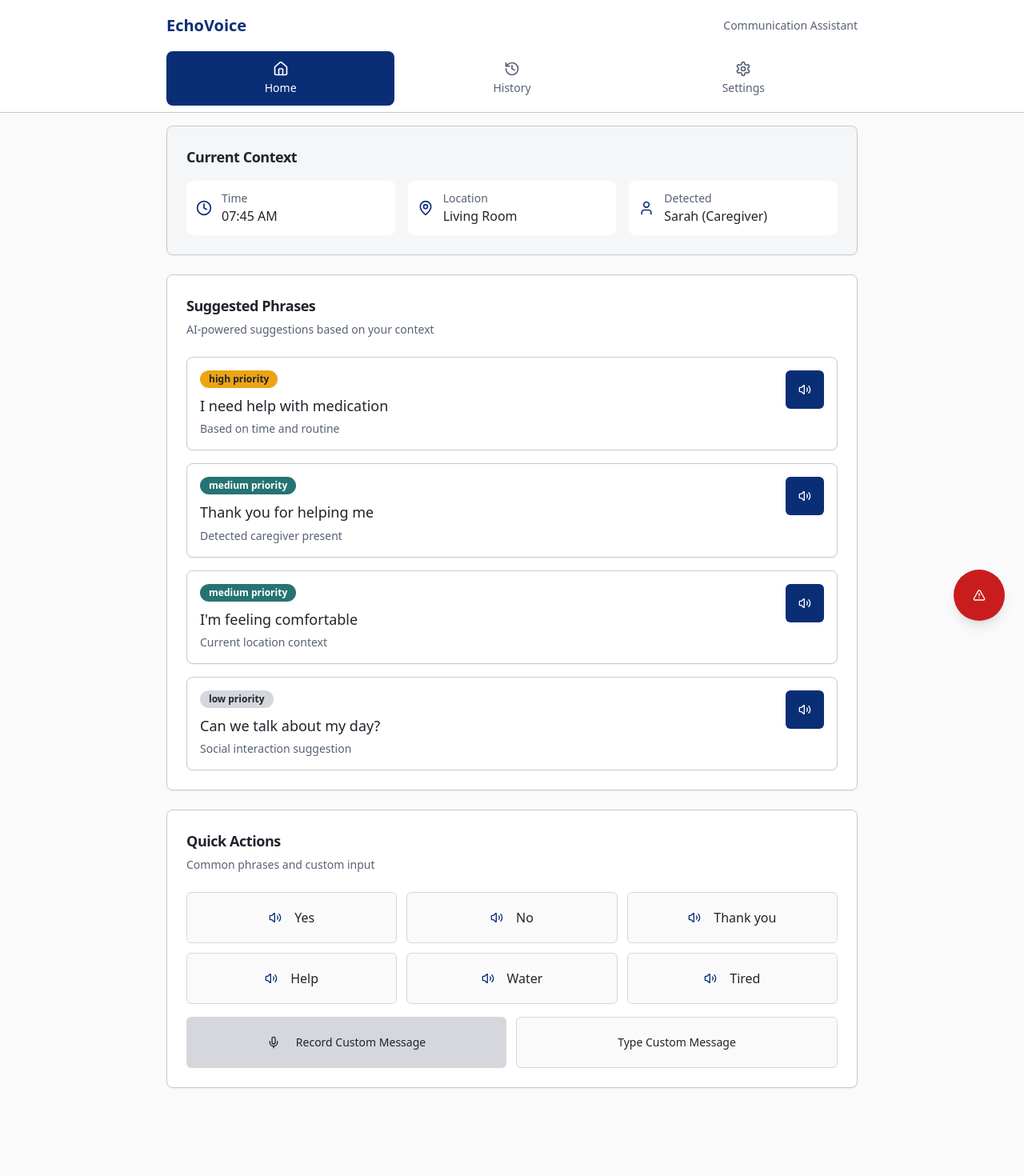
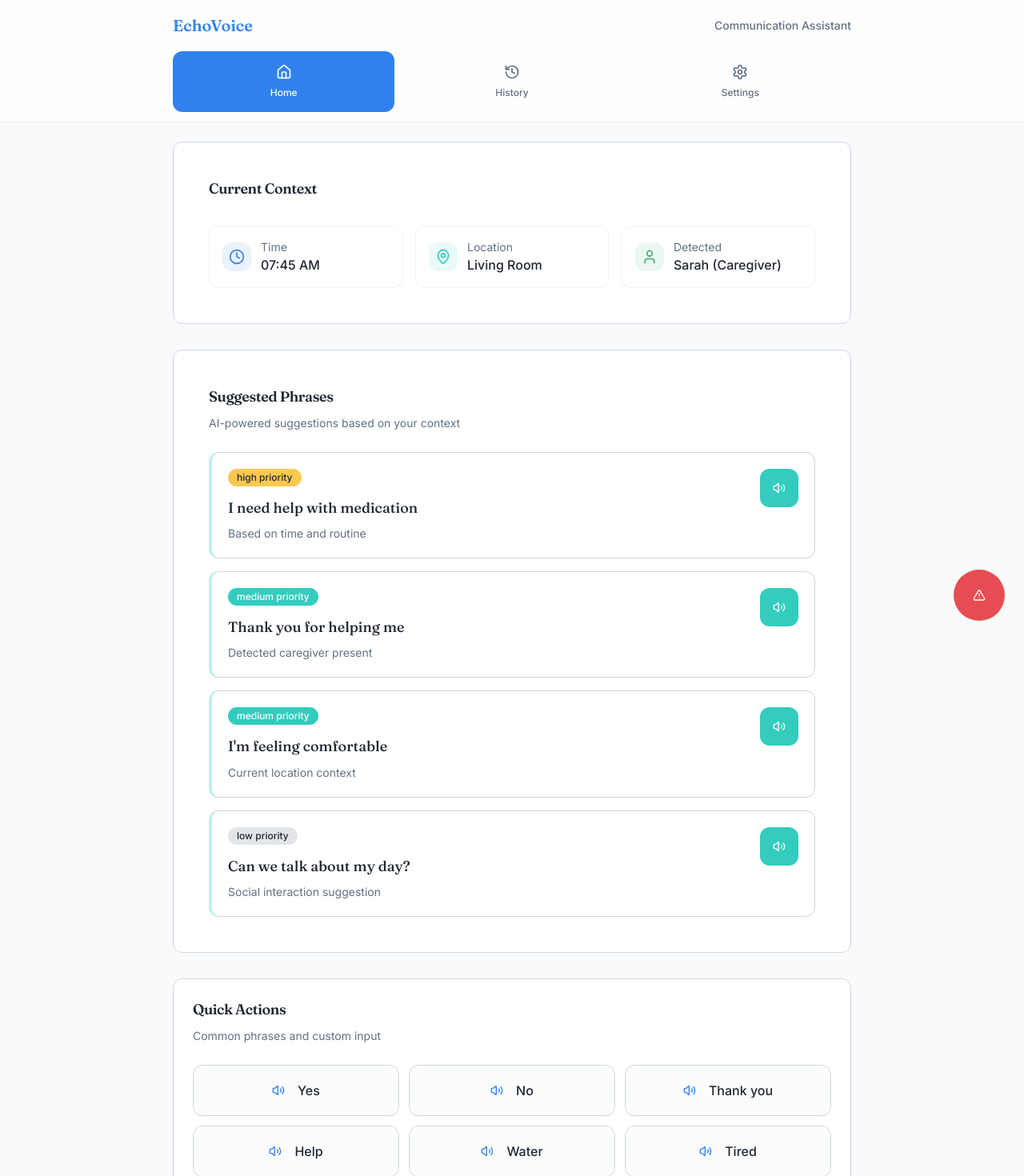
Before and after one commit to itssHimanshuAgarwal/echoVoice, a React (Vite) app: page / in a window 1280 px wide. Shown: the top 1470 px of the page at 80% size. Before the commit the page ends 1376 px from the top, so only its background shows below. Built offline with nearby package versions, Linux system fonts and the light colour scheme.

Commit message:
Polish app design
Enhance EchoVoice app design with a calm, human, and minimal aesthetic. Updates include improved typography, spacing, button feedback, component separation, and overall visual harmony, inspired by Apple Accessibility, Notion, and DeepMind Health.

```diff
--- a/index.html
+++ b/index.html
@@ -6,6 +6,11 @@
     <title>speak-assist-now</title>
     <meta name="description" content="Lovable Generated Project" />
     <meta name="author" content="Lovable" />
+
+    <!-- Google Fonts - Accessible and warm typography -->
+    <link rel="preconnect" href="https://fonts.googleapis.com">
+    <link rel="preconnect" href="https://fonts.gstatic.com" crossorigin>
+    <link href="https://fonts.googleapis.com/css2?family=Inter:wght@300;400;500;600;700&family=Fraunces:wght@400;500;600&display=swap" rel="stylesheet">
 
     <meta property="og:title" content="speak-assist-now" />
     <meta property="og:description" content="Lovable Generated Project" />
--- a/src/components/Navigation.tsx
+++ b/src/components/Navigation.tsx
@@ -10,18 +10,18 @@ const Navigation = () => {
   ];
 
   return (
-    <nav className="bg-card border-b border-border sticky top-0 z-50">
-      <div className="max-w-4xl mx-auto px-4">
+    <nav className="bg-card/80 backdrop-blur-md border-b border-border/50 sticky top-0 z-50">
+      <div className="max-w-4xl mx-auto px-6">
         {/* Header with app name */}
         <div className="flex items-center justify-between h-16">
-          <h1 className="text-xl font-bold text-primary">EchoVoice</h1>
-          <div className="text-sm text-muted-foreground">
+          <h1 className="text-xl font-bold text-primary font-display">EchoVoice</h1>
+          <div className="text-sm text-muted-foreground font-medium">
             Communication Assistant
           </div>
         </div>
 
         {/* Navigation tabs */}
-        <div className="flex space-x-1 pb-2">
+        <div className="flex space-x-2 pb-3">
           {navItems.map(({ to, icon: Icon, label }) => (
             <NavLink
               key={to}
@@ -29,17 +29,17 @@ const Navigation = () => {
               end={to === "/"}
               className={({ isActive }) =>
                 cn(
-                  "flex-1 flex flex-col items-center py-3 px-4 rounded-lg transition-colors",
-                  "min-h-[60px] text-sm font-medium",
-                  "focus:outline-none focus:ring-2 focus:ring-ring focus:ring-offset-2",
+                  "flex-1 flex flex-col items-center py-4 px-5 rounded-xl transition-[var(--transition-gentle)]",
+                  "min-h-[64px] text-sm font-medium",
+                  "focus:outline-none focus:ring-2 focus:ring-ring focus:ring-offset-1",
                   isActive
-                    ? "bg-primary text-primary-foreground"
-                    : "text-muted-foreground hover:text-foreground hover:bg-muted"
+                    ? "bg-primary text-primary-foreground shadow-[var(--shadow-gentle)]"
+                    : "text-muted-foreground hover:text-foreground hover:bg-accent/10 hover:scale-[1.02]"
                 )
               }
             >
-              <Icon className="h-5 w-5 mb-1" />
-              <span>{label}</span>
+              <Icon className="h-5 w-5 mb-2" />
+              <span className="text-xs font-medium">{label}</span>
             </NavLink>
           ))}
         </div>
--- a/src/components/ui/button.tsx
+++ b/src/components/ui/button.tsx
@@ -5,25 +5,28 @@ import { cva, type VariantProps } from "class-variance-authority"
 import { cn } from "@/lib/utils"
 
 const buttonVariants = cva(
-  "inline-flex items-center justify-center gap-2 whitespace-nowrap rounded-md text-sm font-medium ring-offset-background transition-colors focus-visible:outline-none focus-visible:ring-2 focus-visible:ring-ring focus-visible:ring-offset-2 disabled:pointer-events-none disabled:opacity-50 [&_svg]:pointer-events-none [&_svg]:size-4 [&_svg]:shrink-0",
+  "inline-flex items-center justify-center gap-2 whitespace-nowrap rounded-xl text-sm font-medium ring-offset-background transition-[var(--transition-gentle)] focus-visible:outline-none focus-visible:ring-2 focus-visible:ring-ring focus-visible:ring-offset-2 disabled:pointer-events-none disabled:opacity-50 [&_svg]:pointer-events-none [&_svg]:size-4 [&_svg]:shrink-0",
   {
     variants: {
       variant: {
-        default: "bg-primary text-primary-foreground hover:bg-primary/90",
+        default: "bg-primary text-primary-foreground shadow-[var(--shadow-soft)] hover:bg-primary/90 hover:shadow-[var(--shadow-gentle)] hover:scale-[1.02] active:scale-[0.98]",
         destructive:
-          "bg-destructive text-destructive-foreground hover:bg-destructive/90",
+          "bg-destructive text-destructive-foreground shadow-[var(--shadow-soft)] hover:bg-destructive/90 hover:shadow-[var(--shadow-gentle)] hover:scale-[1.02] active:scale-[0.98]",
         outline:
-          "border border-input bg-background hover:bg-accent hover:text-accent-foreground",
+          "border border-border bg-background/60 backdrop-blur-sm shadow-[var(--shadow-soft)] hover:bg-accent/10 hover:text-accent-foreground hover:border-accent/40 hover:scale-[1.02] active:scale-[0.98]",
         secondary:
-          "bg-secondary text-secondary-foreground hover:bg-secondary/80",
-        ghost: "hover:bg-accent hover:text-accent-foreground",
-        link: "text-primary underline-offset-4 hover:underline",
+          "bg-secondary text-secondary-foreground shadow-[var(--shadow-soft)] hover:bg-secondary/80 hover:shadow-[var(--shadow-gentle)] hover:scale-[1.02] active:scale-[0.98]",
+        ghost: "hover:bg-accent/10 hover:text-accent-foreground hover:scale-[1.02] active:scale-[0.98] rounded-lg",
+        link: "text-primary underline-offset-4 hover:underline hover:text-primary/80",
+        warm: "bg-accent text-accent-foreground shadow-[var(--shadow-soft)] hover:bg-accent/90 hover:shadow-[var(--shadow-gentle)] hover:scale-[1.02] active:scale-[0.98]",
+        gentle: "bg-success text-success-foreground shadow-[var(--shadow-soft)] hover:bg-success/90 hover:shadow-[var(--shadow-gentle)] hover:scale-[1.02] active:scale-[0.98]"
       },
       size: {
-        default: "h-10 px-4 py-2",
-        sm: "h-9 rounded-md px-3",
-        lg: "h-11 rounded-md px-8",
-        icon: "h-10 w-10",
+        default: "h-11 px-6 py-2.5",
+        sm: "h-9 rounded-lg px-4 text-xs",
+        lg: "h-14 rounded-xl px-8 text-base",
+        xl: "h-16 rounded-xl px-10 text-lg",
+        icon: "h-11 w-11 rounded-xl",
       },
     },
     defaultVariants: {
--- a/src/components/ui/card.tsx
+++ b/src/components/ui/card.tsx
@@ -9,7 +9,7 @@ const Card = React.forwardRef<
   <div
     ref={ref}
     className={cn(
-      "rounded-lg border bg-card text-card-foreground shadow-sm",
+      "rounded-xl border border-border bg-card text-card-foreground shadow-[var(--shadow-soft)] transition-[var(--transition-gentle)] hover:shadow-[var(--shadow-gentle)]",
       className
     )}
     {...props}
@@ -23,7 +23,7 @@ const CardHeader = React.forwardRef<
 >(({ className, ...props }, ref) => (
   <div
     ref={ref}
-    className={cn("flex flex-col space-y-1.5 p-6", className)}
+    className={cn("flex flex-col space-y-2 p-6", className)}
     {...props}
   />
 ))
@@ -36,7 +36,7 @@ const CardTitle = React.forwardRef<
   <h3
     ref={ref}
     className={cn(
-      "text-2xl font-semibold leading-none tracking-tight",
+      "text-xl font-semibold leading-none tracking-tight font-display",
       className
     )}
     {...props}
@@ -50,7 +50,7 @@ const CardDescription = React.forwardRef<
 >(({ className, ...props }, ref) => (
   <p
     ref={ref}
-    className={cn("text-sm text-muted-foreground", className)}
+    className={cn("text-sm text-muted-foreground leading-relaxed", className)}
     {...props}
   />
 ))
@@ -60,7 +60,7 @@ const CardContent = React.forwardRef<
   HTMLDivElement,
   React.HTMLAttributes<HTMLDivElement>
 >(({ className, ...props }, ref) => (
-  <div ref={ref} className={cn("p-6 pt-0", className)} {...props} />
+  <div ref={ref} className={cn("p-6 pt-0 space-y-4", className)} {...props} />
 ))
 CardContent.displayName = "CardContent"
 
--- a/src/index.css
+++ b/src/index.css
@@ -2,109 +2,126 @@
 @tailwind components;
 @tailwind utilities;
 
-/* EchoVoice - Accessible Communication App Design System
-All colors MUST be HSL. Optimized for high contrast and accessibility.
+/* EchoVoice - Empathetic Communication App Design System
+Calm, human-centered design inspired by Apple Accessibility and Notion
+All colors MUST be HSL. Optimized for emotional comfort and accessibility.
 */
 
 @layer base {
   :root {
-    /* High contrast background system */
-    --background: 0 0% 98%;
-    --foreground: 220 15% 15%;
+    /* Soft, calming background system - pale blue and off-white */
+    --background: 210 25% 98%;
+    --foreground: 215 25% 16%;
 
-    /* Card system with strong contrast */
+    /* Card system with gentle separation */
     --card: 0 0% 100%;
-    --card-foreground: 220 15% 15%;
+    --card-foreground: 215 25% 16%;
 
     --popover: 0 0% 100%;
-    --popover-foreground: 220 15% 15%;
+    --popover-foreground: 215 25% 16%;
 
-    /* Primary: Deep blue for excellent contrast */
-    --primary: 220 85% 25%;
+    /* Primary: Gentle, trustworthy blue */
+    --primary: 214 84% 56%;
     --primary-foreground: 0 0% 100%;
 
-    /* Secondary: Soft gray with high contrast */
-    --secondary: 220 10% 85%;
-    --secondary-foreground: 220 15% 15%;
+    /* Secondary: Soft, warm gray */
+    --secondary: 210 15% 90%;
+    --secondary-foreground: 215 25% 16%;
 
-    /* Muted: Light backgrounds */
-    --muted: 220 10% 92%;
-    --muted-foreground: 220 15% 40%;
+    /* Muted: Very light, comfortable backgrounds */
+    --muted: 210 20% 95%;
+    --muted-foreground: 215 15% 45%;
 
-    /* Accent: Complementary blue-green */
-    --accent: 180 50% 30%;
+    /* Accent: Warm, comforting teal */
+    --accent: 175 60% 50%;
     --accent-foreground: 0 0% 100%;
 
-    /* Success and warning for communication feedback */
-    --success: 120 60% 35%;
+    /* Success: Gentle, encouraging green */
+    --success: 150 50% 45%;
     --success-foreground: 0 0% 100%;
 
-    --warning: 40 85% 50%;
-    --warning-foreground: 220 15% 15%;
+    /* Warning: Soft, attention-drawing amber */
+    --warning: 42 95% 65%;
+    --warning-foreground: 215 25% 16%;
 
-    --destructive: 0 75% 45%;
+    --destructive: 358 75% 60%;
     --destructive-foreground: 0 0% 100%;
 
-    /* Accessible borders and inputs */
-    --border: 220 15% 80%;
-    --input: 220 15% 85%;
-    --ring: 220 85% 40%;
+    /* Subtle, accessible borders */
+    --border: 215 20% 85%;
+    --input: 215 20% 92%;
+    --ring: 214 84% 56%;
 
-    --radius: 0.5rem;
+    --radius: 0.75rem;
 
-    --sidebar-background: 0 0% 98%;
+    /* Sidebar system */
+    --sidebar-background: 210 20% 97%;
+    --sidebar-foreground: 215 20% 25%;
+    --sidebar-primary: 214 84% 56%;
+    --sidebar-primary-foreground: 0 0% 100%;
+    --sidebar-accent: 210 15% 90%;
+    --sidebar-accent-foreground: 215 25% 16%;
+    --sidebar-border: 215 20% 88%;
+    --sidebar-ring: 214 84% 56%;
 
-    --sidebar-foreground: 240 5.3% 26.1%;
+    /* Enhanced spacing and comfort */
+    --content-padding: 1.5rem;
+    --section-spacing: 2rem;
+    --card-padding: 1.25rem;
 
-    --sidebar-primary: 240 5.9% 10%;
+    /* Soft shadows for depth */
+    --shadow-soft: 0 2px 8px rgba(59, 130, 246, 0.08);
+    --shadow-gentle: 0 4px 16px rgba(59, 130, 246, 0.12);
+    --shadow-warm: 0 8px 32px rgba(59, 130, 246, 0.15);
 
-    --sidebar-primary-foreground: 0 0% 98%;
-
-    --sidebar-accent: 240 4.8% 95.9%;
-
-    --sidebar-accent-foreground: 240 5.9% 10%;
-
-    --sidebar-border: 220 13% 91%;
-
-    --sidebar-ring: 217.2 91.2% 59.8%;
+    /* Smooth transitions */
+    --transition-gentle: all 0.2s cubic-bezier(0.4, 0, 0.2, 1);
+    --transition-smooth: all 0.3s cubic-bezier(0.4, 0, 0.2, 1);
   }
 
   .dark {
-    --background: 222.2 84% 4.9%;
-    --foreground: 210 40% 98%;
+    --background: 215 30% 8%;
+    --foreground: 210 40% 95%;
 
-    --card: 222.2 84% 4.9%;
-    --card-foreground: 210 40% 98%;
+    --card: 215 30% 10%;
+    --card-foreground: 210 40% 95%;
 
-    --popover: 222.2 84% 4.9%;
-    --popover-foreground: 210 40% 98%;
+    --popover: 215 30% 10%;
+    --popover-foreground: 210 40% 95%;
 
-    --primary: 210 40% 98%;
-    --primary-foreground: 222.2 47.4% 11.2%;
+    --primary: 214 84% 65%;
+    --primary-foreground: 215 30% 8%;
 
-    --secondary: 217.2 32.6% 17.5%;
-    --secondary-foreground: 210 40% 98%;
+    --secondary: 215 25% 15%;
+    --secondary-foreground: 210 40% 95%;
 
-    --muted: 217.2 32.6% 17.5%;
-    --muted-foreground: 215 20.2% 65.1%;
+    --muted: 215 25% 12%;
+    --muted-foreground: 215 20% 65%;
 
-    --accent: 217.2 32.6% 17.5%;
-    --accent-foreground: 210 40% 98%;
+    --accent: 175 60% 55%;
+    --accent-foreground: 215 30% 8%;
 
-    --destructive: 0 62.8% 30.6%;
-    --destructive-foreground: 210 40% 98%;
+    --success: 150 50% 50%;
+    --success-foreground: 215 30% 8%;
 
-    --border: 217.2 32.6% 17.5%;
-    --input: 217.2 32.6% 17.5%;
-    --ring: 212.7 26.8% 83.9%;
-    --sidebar-background: 240 5.9% 10%;
-    --sidebar-foreground: 240 4.8% 95.9%;
-    --sidebar-primary: 224.3 76.3% 48%;
-    --sidebar-primary-foreground: 0 0% 100%;
-    --sidebar-accent: 240 3.7% 15.9%;
-    --sidebar-accent-foreground: 240 4.8% 95.9%;
-    --sidebar-border: 240 3.7% 15.9%;
-    --sidebar-ring: 217.2 91.2% 59.8%;
+    --warning: 42 95% 70%;
+    --warning-foreground: 215 30% 8%;
+
+    --destructive: 358 75% 65%;
+    --destructive-foreground: 215 30% 8%;
+
+    --border: 215 25% 18%;
+    --input: 215 25% 15%;
+    --ring: 214 84% 65%;
+
+    --sidebar-background: 215 30% 9%;
+    --sidebar-foreground: 210 40% 90%;
+    --sidebar-primary: 214 84% 65%;
+    --sidebar-primary-foreground: 215 30% 8%;
+    --sidebar-accent: 215 25% 15%;
+    --sidebar-accent-foreground: 210 40% 95%;
+    --sidebar-border: 215 25% 18%;
+    --sidebar-ring: 214 84% 65%;
   }
 }
 
@@ -115,5 +132,45 @@ All colors MUST be HSL. Optimized for high contrast and accessibility.
 
   body {
     @apply bg-background text-foreground;
+    font-family: 'Inter', -apple-system, BlinkMacSystemFont, 'Segoe UI', Roboto, sans-serif;
+    font-feature-settings: 'cv11', 'ss01';
+    font-variation-settings: 'opsz' 32;
+  }
+
+  h1, h2, h3, h4, h5, h6 {
+    font-family: 'Fraunces', 'Inter', serif;
+    font-feature-settings: 'ss01', 'ss02';
   }
 }
+
+@layer components {
+  .empathetic-card {
+    @apply bg-card border border-border rounded-xl shadow-[var(--shadow-soft)]
+           hover:shadow-[var(--shadow-gentle)] transition-[var(--transition-gentle)];
+  }
+
+  .gentle-button {
+    @apply transition-[var(--transition-gentle)]
+           hover:scale-[1.02] active:scale-[0.98]
+           focus:ring-2 focus:ring-ring focus:ring-offset-2;
+  }
+
+  .warm-interaction {
+    @apply hover:bg-accent/10 transition-[var(--transition-gentle)]
+           rounded-lg cursor-pointer;
+  }
+
+  .soft-separator {
+    @apply border-border/40;
+  }
+
+  .context-section {
+    @apply bg-muted/40 border border-border/30 rounded-xl
+           p-[var(--card-padding)] space-y-3;
+  }
+
+  .phrase-card {
+    @apply empathetic-card warm-interaction p-[var(--card-padding)]
+           border-l-4 border-l-accent/20 hover:border-l-accent/60;
+  }
+}
--- a/src/pages/Home.tsx
+++ b/src/pages/Home.tsx
@@ -4,6 +4,7 @@ import { Badge } from "@/components/ui/badge";
 import { useToast } from "@/hooks/use-toast";
 import { Mic, Volume2, MapPin, Clock, User, Copy, Play } from "lucide-react";
 import { useState } from "react";
+import { cn } from "@/lib/utils";
 
 const Home = () => {
   const { toast } = useToast();
@@ -87,30 +88,36 @@ const Home = () => {
   };
 
   return (
-    <div className="max-w-4xl mx-auto p-4 space-y-6">
+    <div className="max-w-4xl mx-auto p-6 space-y-8">
       {/* Context Information Panel */}
-      <Card className="bg-muted/30">
-        <CardHeader className="pb-4">
-          <CardTitle className="text-lg">Current Context</CardTitle>
+      <Card className="context-section">
+        <CardHeader className="pb-5">
+          <CardTitle className="text-lg font-display">Current Context</CardTitle>
         </CardHeader>
         <CardContent>
           <div className="grid grid-cols-1 sm:grid-cols-3 gap-4">
-            <div className="flex items-center gap-3 p-3 bg-card rounded-lg">
+            <div className="flex items-center gap-3 p-4 bg-card rounded-xl border border-border/30 shadow-[var(--shadow-soft)]">
+              <div className="p-2 bg-primary/10 rounded-lg">
                 <Clock className="h-5 w-5 text-primary" />
+              </div>
               <div>
                 <div className="text-sm text-muted-foreground">Time</div>
                 <div className="font-medium">{contextData.time}</div>
               </div>
             </div>
-            <div className="flex items-center gap-3 p-3 bg-card rounded-lg">
-              <MapPin className="h-5 w-5 text-primary" />
+            <div className="flex items-center gap-3 p-4 bg-card rounded-xl border border-border/30 shadow-[var(--shadow-soft)]">
+              <div className="p-2 bg-accent/10 rounded-lg">
+                <MapPin className="h-5 w-5 text-accent" />
+              </div>
               <div>
                 <div className="text-sm text-muted-foreground">Location</div>
                 <div className="font-medium">{contextData.location}</div>
               </div>
             </div>
-            <div className="flex items-center gap-3 p-3 bg-card rounded-lg">
-              <User className="h-5 w-5 text-primary" />
+            <div className="flex items-center gap-3 p-4 bg-card rounded-xl border border-border/30 shadow-[var(--shadow-soft)]">
+              <div className="p-2 bg-success/10 rounded-lg">
+                <User className="h-5 w-5 text-success" />
+              </div>
               <div>
                 <div className="text-sm text-muted-foreground">Detected</div>
                 <div className="font-medium">{contextData.detectedPerson}</div>
@@ -121,32 +128,33 @@ const Home = () => {
       </Card>
 
       {/* AI Phrase Suggestions */}
-      <Card>
+      <Card className="phrase-card">
         <CardHeader>
-          <CardTitle className="text-lg">Suggested Phrases</CardTitle>
+          <CardTitle className="text-lg font-display">Suggested Phrases</CardTitle>
           <CardDescription>
             AI-powered suggestions based on your context
           </CardDescription>
         </CardHeader>
-        <CardContent>
-          <div className="grid gap-4">
+        <CardContent className="space-y-4">
           {suggestedPhrases.map((suggestion) => (
             <Card
               key={suggestion.id}
-                className={`cursor-pointer transition-all hover:scale-[1.02] hover:shadow-md ${
-                  selectedPhrase === suggestion.text ? 'ring-2 ring-primary' : ''
-                }`}
+              className={cn(
+                "cursor-pointer transition-[var(--transition-gentle)] border-l-4",
+                "hover:scale-[1.01] hover:shadow-[var(--shadow-gentle)]",
+                selectedPhrase === suggestion.text ? 'ring-2 ring-primary border-l-primary' : 'border-l-accent/30 hover:border-l-accent'
+              )}
               onClick={() => handleSpeakPhrase(suggestion.text)}
             >
-                <CardContent className="p-4">
+              <CardContent className="p-5">
                 <div className="flex items-start justify-between gap-4">
                   <div className="flex-1 min-w-0">
-                      <div className="flex items-center gap-2 mb-2">
-                        <Badge className={getPriorityColor(suggestion.priority)}>
+                    <div className="flex items-center gap-2 mb-3">
+                      <Badge className={cn("text-xs font-medium", getPriorityColor(suggestion.priority))}>
                           {suggestion.priority} priority
                         </Badge>
                       </div>
-                      <div className="text-lg font-medium mb-1 leading-relaxed">
+                      <div className="text-lg font-medium mb-2 leading-relaxed font-display">
                         {suggestion.text}
                       </div>
                       <div className="text-sm text-muted-foreground">
@@ -155,8 +163,9 @@ const Home = () => {
                     </div>
                   <div className="flex flex-col gap-2">
                     <Button
-                        size="sm"
-                        className="h-12 w-12 p-0"
+                      size="lg"
+                      variant="warm"
+                      className="h-12 w-12 p-0 rounded-xl"
                       onClick={(e) => {
                         e.stopPropagation();
                         handleSpeakPhrase(suggestion.text);
@@ -169,18 +178,17 @@ const Home = () => {
                 </CardContent>
               </Card>
           ))}
-          </div>
         </CardContent>
       </Card>
 
       {/* Selected Phrase Display */}
       {selectedPhrase && (
-        <Card className="bg-primary/5 border-primary/20">
-          <CardContent className="p-4">
+        <Card className="bg-primary/5 border-primary/20 shadow-[var(--shadow-gentle)]">
+          <CardContent className="p-5">
             <div className="flex items-center justify-between gap-4">
               <div className="flex-1">
-                <div className="text-sm text-muted-foreground mb-1">Selected phrase:</div>
-                <div className="text-lg font-medium">{selectedPhrase}</div>
+                <div className="text-sm text-muted-foreground mb-2 font-medium">Selected phrase:</div>
+                <div className="text-lg font-medium font-display">{selectedPhrase}</div>
               </div>
               <div className="flex gap-2">
                 <Button
@@ -207,19 +215,19 @@ const Home = () => {
       {/* Quick Actions */}
       <Card>
         <CardHeader>
-          <CardTitle className="text-lg">Quick Actions</CardTitle>
+          <CardTitle className="text-lg font-display">Quick Actions</CardTitle>
           <CardDescription>
             Common phrases and custom input
           </CardDescription>
         </CardHeader>
         <CardContent>
-          <div className="grid grid-cols-2 sm:grid-cols-3 gap-3 mb-4">
+          <div className="grid grid-cols-2 sm:grid-cols-3 gap-3 mb-6">
             {["Yes", "No", "Thank you", "Help", "Water", "Tired"].map((phrase) => (
               <Button
                 key={phrase}
                 variant="outline"
-                size="lg"
-                className="h-16 text-base"
+                size="xl"
+                className="h-16 text-base font-medium"
                 onClick={() => handleSpeakPhrase(phrase)}
               >
                 <Volume2 className="h-4 w-4 mr-2 text-primary" />
@@ -229,11 +237,11 @@ const Home = () => {
           </div>
 
           <div className="flex flex-col sm:flex-row gap-3">
-            <Button size="lg" className="flex-1 h-16" variant="secondary">
+            <Button size="xl" className="flex-1 h-16" variant="gentle">
               <Mic className="h-5 w-5 mr-3" />
               Record Custom Message
             </Button>
-            <Button variant="outline" size="lg" className="flex-1 h-16">
+            <Button variant="outline" size="xl" className="flex-1 h-16">
               Type Custom Message
             </Button>
           </div>
--- a/tailwind.config.ts
+++ b/tailwind.config.ts
@@ -12,12 +12,16 @@ export default {
 	theme: {
 		container: {
 			center: true,
-			padding: '2rem',
+			padding: '1.5rem',
 			screens: {
 				'2xl': '1400px'
 			}
 		},
 		extend: {
+			fontFamily: {
+				sans: ['Inter', 'system-ui', 'sans-serif'],
+				display: ['Fraunces', 'Inter', 'serif'],
+			},
 			colors: {
 				border: 'hsl(var(--border))',
 				input: 'hsl(var(--input))',
```
Lines whose indentation alone changed are shown as unchanged.
